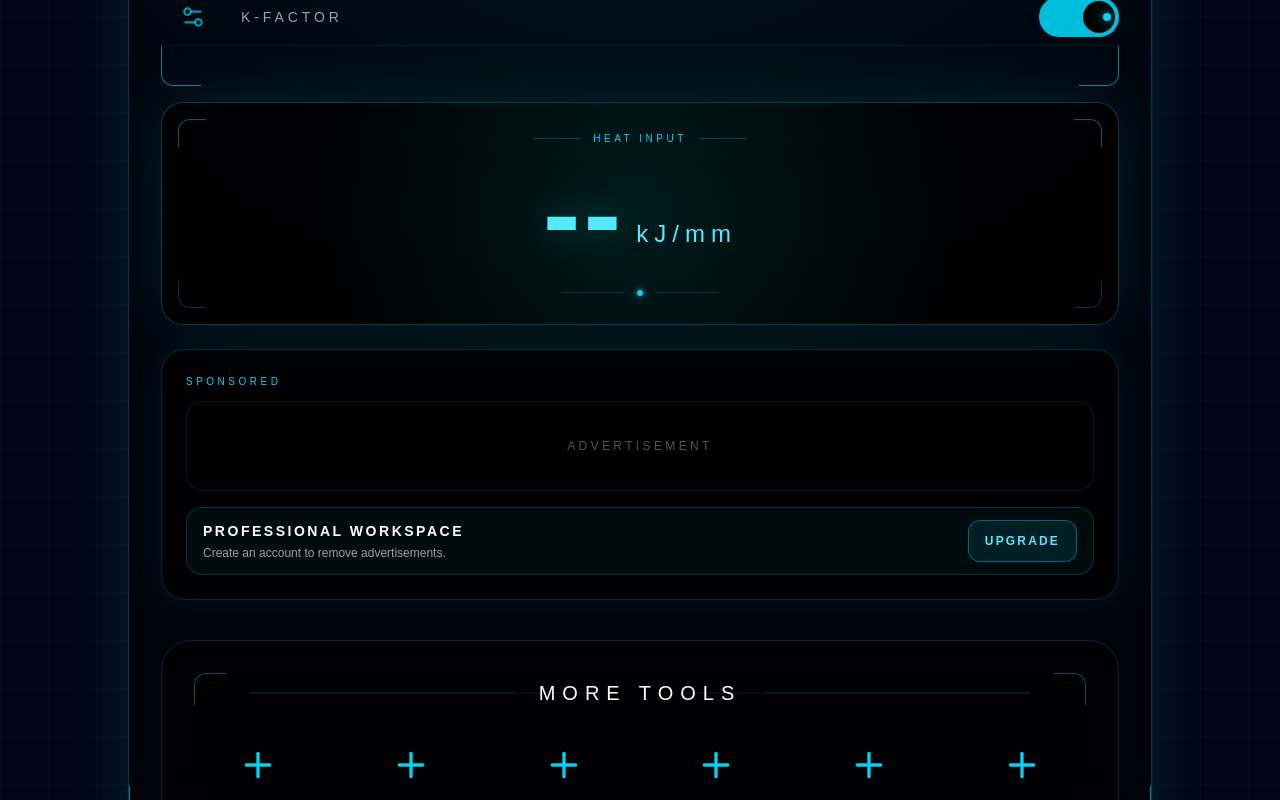
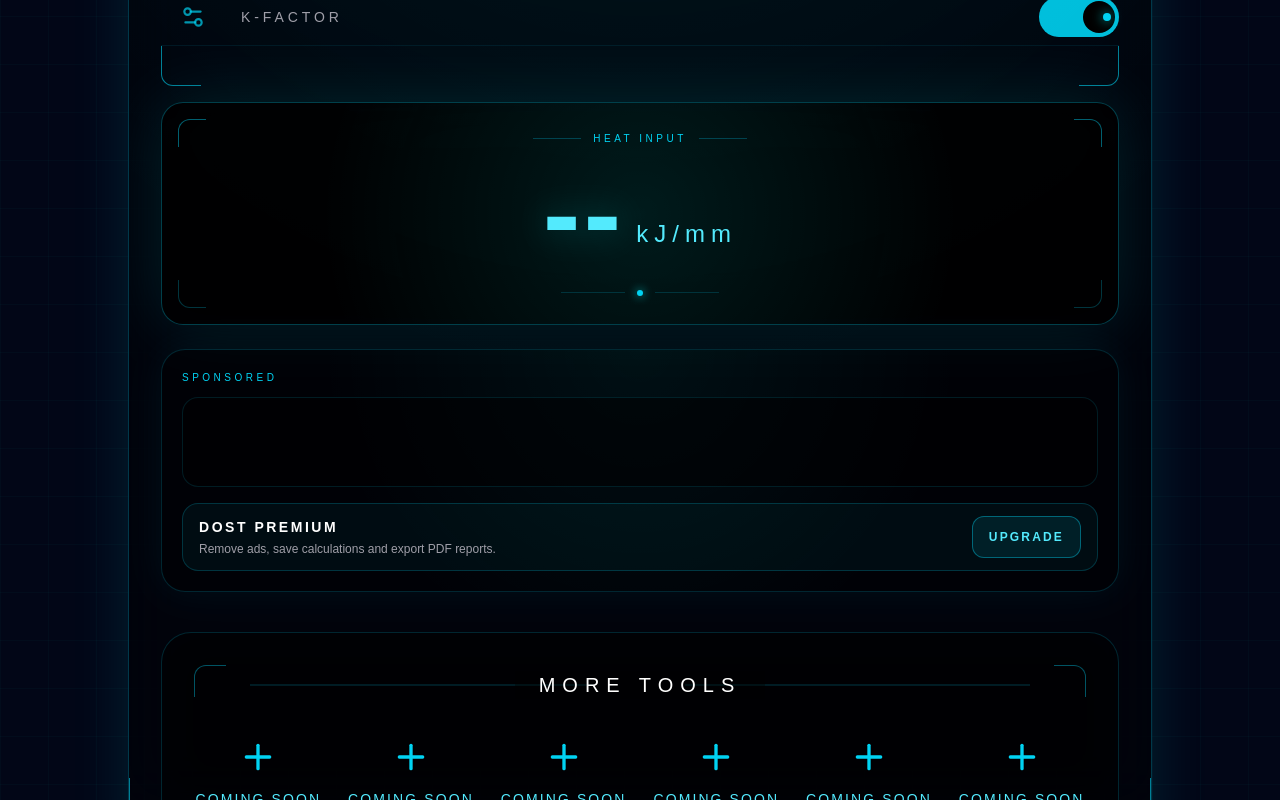
Before and after one commit to Dost-Industries/dost-industries-app, a Next.js app: page / in a window 1280 px wide. Shown: the part 512-1312 px from the top of the page. Built offline with nearby package versions, Linux system fonts and the light colour scheme; no server answers.

Commit message:
MON-003: Add AdSense-ready banner ads

```diff
--- a/app/components/AdBanner.tsx
+++ b/app/components/AdBanner.tsx
@@ -1,4 +1,7 @@
 "use client";
+
+import { useEffect } from "react";
+import Script from "next/script";
 
 import { useAuth } from "../../hooks/useAuth";
 
@@ -6,6 +9,22 @@ import {
   ENTITLEMENTS,
   hasEntitlement,
 } from "../../lib/entitlements";
+
+declare global {
+  interface Window {
+    adsbygoogle?: Record<string, unknown>[];
+  }
+}
+
+const ADSENSE_CLIENT_ID =
+  process.env.NEXT_PUBLIC_ADSENSE_CLIENT_ID;
+
+const ADSENSE_SLOT_ID =
+  process.env.NEXT_PUBLIC_ADSENSE_SLOT_ID;
+
+const hasAdSenseConfig =
+  Boolean(ADSENSE_CLIENT_ID) &&
+  Boolean(ADSENSE_SLOT_ID);
 
 export default function AdBanner() {
   const { profile, loading } = useAuth();
@@ -15,37 +34,94 @@ export default function AdBanner() {
     ENTITLEMENTS.REMOVE_ADS
   );
 
+  useEffect(() => {
+    if (
+      !hasAdSenseConfig ||
+      isAdFree
+    ) {
+      return;
+    }
+
+    try {
+      window.adsbygoogle =
+        window.adsbygoogle || [];
+
+      window.adsbygoogle.push({});
+    } catch (error) {
+      console.error(
+        "DOST advertisement initialization failed:",
+        error
+      );
+    }
+  }, [isAdFree]);
+
   if (isAdFree) {
     return null;
   }
 
   return (
-    <section className="mt-6 overflow-hidden rounded-[24px] border border-cyan-400/20 bg-black/55 shadow-[0_0_40px_rgba(0,255,255,0.08)] backdrop-blur-xl">
-      <div className="p-4 sm:p-6">
+    <section className="mt-6">
+      <div className="relative overflow-hidden rounded-[24px] border border-cyan-500/20 bg-black/45 p-4 shadow-[0_0_40px_rgba(0,255,255,0.06)] sm:p-5">
+        <div className="pointer-events-none absolute inset-0 bg-[radial-gradient(circle_at_top,rgba(0,255,255,0.06),transparent_60%)]" />
+
+        <div className="relative z-10">
           <p className="mb-3 text-[10px] uppercase tracking-[0.35em] text-cyan-400">
             Sponsored
           </p>
 
+          {hasAdSenseConfig ? (
+            <>
+              <Script
+                id="dost-adsense-script"
+                async
+                strategy="afterInteractive"
+                crossOrigin="anonymous"
+                src={`https://pagead2.googlesyndication.com/pagead/js/adsbygoogle.js?client=${ADSENSE_CLIENT_ID}`}
+              />
+
+              <div className="min-h-[90px] overflow-hidden rounded-2xl border border-cyan-500/15 bg-black/50">
+                <ins
+                  className="adsbygoogle block"
+                  data-ad-client={
+                    ADSENSE_CLIENT_ID
+                  }
+                  data-ad-slot={
+                    ADSENSE_SLOT_ID
+                  }
+                  data-ad-format="auto"
+                  data-full-width-responsive="true"
+                />
+              </div>
+            </>
+          ) : (
             <div className="flex min-h-[90px] items-center justify-center rounded-2xl border border-cyan-500/15 bg-black/50">
               <p className="text-xs uppercase tracking-[0.28em] text-zinc-600">
-            {loading ? "Loading advertisement" : "Advertisement"}
+                {loading
+                  ? "Loading advertisement"
+                  : "Advertisement"}
               </p>
             </div>
+          )}
 
           <div className="mt-4 flex items-center justify-between gap-4 rounded-2xl border border-cyan-400/20 bg-cyan-400/5 px-4 py-3">
             <div>
               <p className="text-sm font-semibold uppercase tracking-[0.18em] text-white">
-              Professional Workspace
+                DOST Premium
               </p>
 
               <p className="mt-1 text-xs text-zinc-400">
-              Create an account to remove advertisements.
+                Remove ads, save calculations
+                and export PDF reports.
               </p>
             </div>
 
-          <button className="rounded-xl border border-cyan-400/40 bg-cyan-400/10 px-4 py-3 text-xs font-semibold uppercase tracking-[0.18em] text-cyan-300 transition-all duration-300 hover:bg-cyan-400/20">
+            <button
+              type="button"
+              className="rounded-xl border border-cyan-400/40 bg-cyan-400/10 px-4 py-3 text-xs font-semibold uppercase tracking-[0.18em] text-cyan-300 transition-all duration-300 hover:bg-cyan-400/20"
+            >
               Upgrade
             </button>
+          </div>
         </div>
       </div>
     </section>
--- a/app/components/PremiumPanel.tsx
+++ /dev/null
@@ -1,36 +0,0 @@
-export default function PremiumPanel() {
-    return (
-      <div className="mt-6 overflow-hidden rounded-[24px] border border-cyan-400/20 bg-black/55 backdrop-blur-xl shadow-[0_0_40px_rgba(0,255,255,0.08)]">
-        <div className="relative p-4 sm:p-6">
-          <div className="absolute inset-0 bg-[radial-gradient(circle_at_center,rgba(0,255,255,0.08),transparent_70%)]" />
-
-          <div className="relative z-10">
-            <p className="mb-3 text-[10px] uppercase tracking-[0.35em] text-cyan-400">
-              Sponsored
-            </p>
-
-            <div className="flex min-h-[90px] items-center justify-center rounded-2xl border border-cyan-500/15 bg-black/50">
-              <p className="text-xs uppercase tracking-[0.28em] text-zinc-600">
-                Advertisement
-              </p>
-            </div>
-
-            <div className="mt-4 flex items-center justify-between gap-4 rounded-2xl border border-cyan-400/20 bg-cyan-400/5 px-4 py-3">
-              <div>
-                <p className="text-sm font-semibold uppercase tracking-[0.18em] text-white">
-                  Remove Ads
-                </p>
-                <p className="mt-1 text-xs text-zinc-400">
-                  Clean professional workspace
-                </p>
-              </div>
-
-              <button className="rounded-xl border border-cyan-400/40 bg-cyan-400/10 px-4 py-3 text-xs font-semibold uppercase tracking-[0.18em] text-cyan-300 transition-all duration-300 hover:bg-cyan-400/20 hover:shadow-[0_0_25px_rgba(0,255,255,0.3)]">
-                €0.09 / m
-              </button>
-            </div>
-          </div>
-        </div>
-      </div>
-    );
-  }
```
Also changed, not shown: 2 other files (tests, documents, lock files or other folders). Lines whose indentation alone changed are shown as unchanged.
